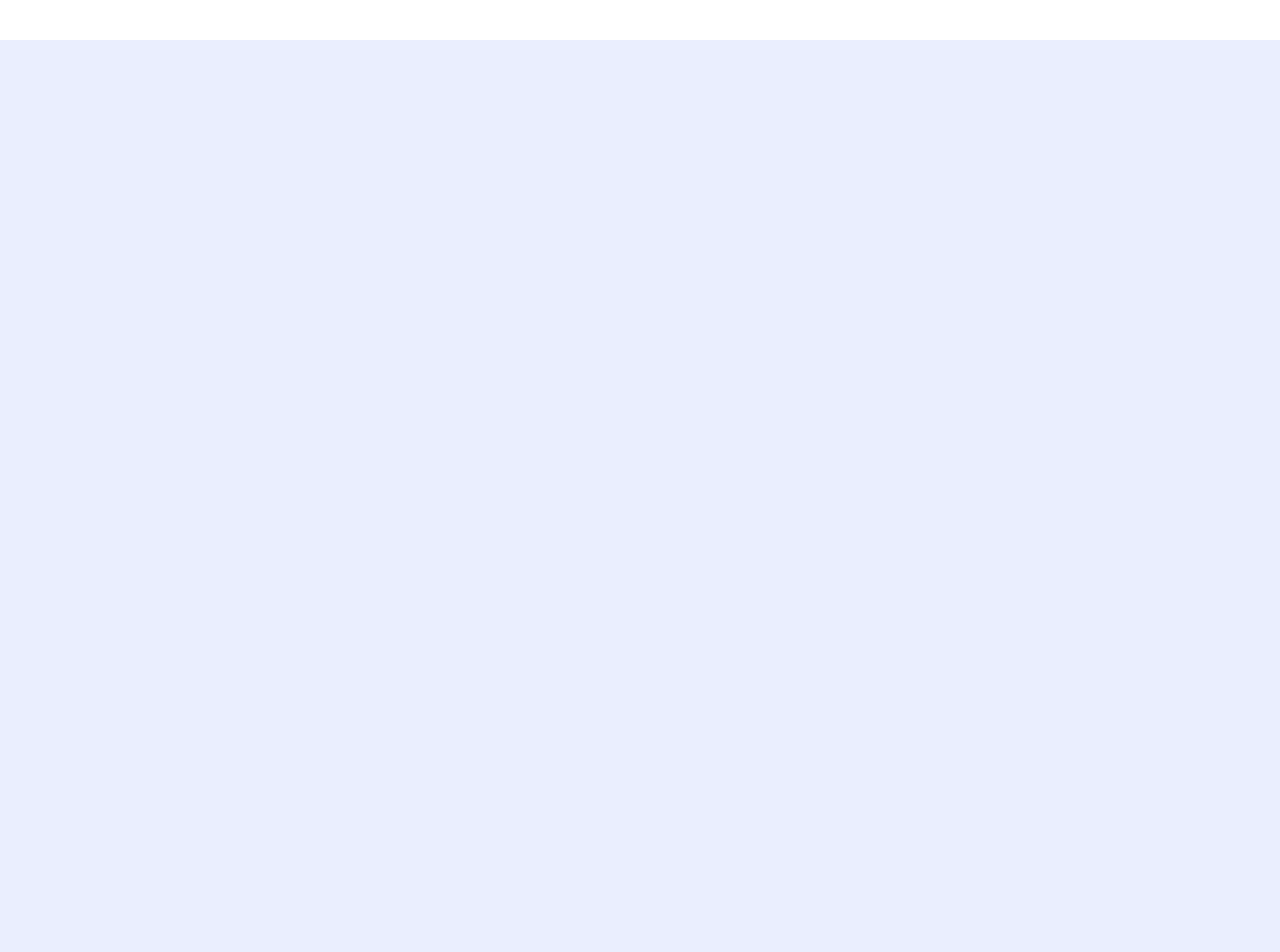
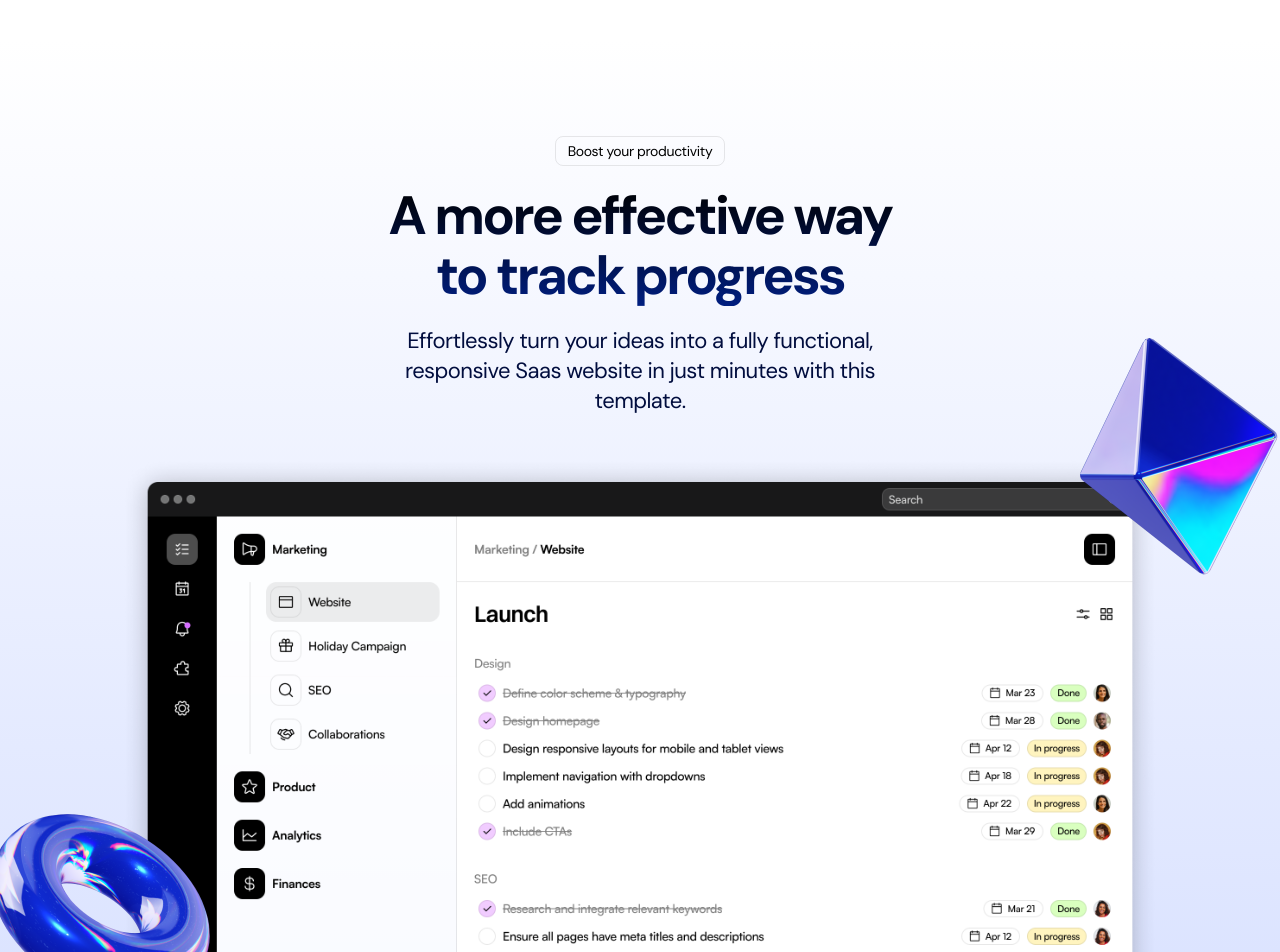
Before and after one commit to Rutvik17/Saas-landing-page, a Next.js app: page / in a window 1280 px wide. Shown: the part 920-1872 px from the top of the page. Before the commit the page ends 960 px from the top, so only its background shows below. Built offline with nearby package versions, Linux system fonts and the light colour scheme.

Commit message:
Implement product showcase section

```diff
--- a/src/app/globals.css
+++ b/src/app/globals.css
@@ -18,4 +18,8 @@
     .logo-ticker-image {
         @apply h-8 w-auto;
     }
+
+    .tag {
+        @apply text-sm inline-flex border border-[#222]/10 px-3 py-1 rounded-lg tracking-tight
+    }
 }
--- a/src/app/page.tsx
+++ b/src/app/page.tsx
@@ -1,6 +1,7 @@
 import { Header } from "@/sections/Header";
 import { Hero } from "@/sections/Hero";
 import { LogoTicker } from "@/sections/LogoTicker";
+import { ProductShowcase } from "@/sections/ProductShowcase";
 
 export default function Home() {
   return (
@@ -8,6 +9,7 @@ export default function Home() {
       <Header />
       <Hero />
       <LogoTicker />
+      <ProductShowcase />
     </>
   );
 }
--- a/src/sections/Hero.tsx
+++ b/src/sections/Hero.tsx
@@ -11,7 +11,7 @@ export const Hero = () => {
 
         <div className='md:flex items-center'>
           <div className='md:w-[478px]'>
-            <div className="text-sm inline-flex border border-[#222]/10 px-3 py-1 rounded-lg tracking-tight">
+            <div className="tag">
               Version 2.0 is here
             </div>
             <h1 className="text-5xl md:text-7xl font-bold tracking-tighter
--- a/src/sections/ProductShowcase.tsx
+++ b/src/sections/ProductShowcase.tsx
@@ -1,3 +1,45 @@
+import Image from 'next/image';
+import productImage from '@/assets/product-image.png';
+import pyramidImage from '@/assets/pyramid.png';
+import tubeImage from '@/assets/tube.png';
+
 export const ProductShowcase = () => {
-  return null;
+  return (
+    <section className='bg-gradient-to-b from-[#FFFFFF] to-[#D2DCFF] py-24 overflow-x-clip'>
+      <div className="container">
+        <div className='max-w-[540px] mx-auto'>
+          <div className='flex justify-center'>
+            <div className='tag'>
+              Boost your productivity
+            </div>
+          </div>
+          <h2 className='text-center text-3xl md:text-[54px] md:leading-[60px] font-bold tracking-tighter
+        bg-gradient-to-b from-black to-[#001E80] text-transparent bg-clip-text mt-5'>
+            A more effective way to track progress
+          </h2>
+          <p className='text-center text-[22px] leading-[30px] tracking-tight text-[#010D3E] mt-5'>
+            Effortlessly turn your ideas into a fully functional, responsive Saas
+            website in just minutes with this template.</p>
+        </div>
+        <div className="relative">
+          <Image src={productImage}
+            alt='Product Image'
+            className='mt-10'
+          />
+          <Image src={pyramidImage}
+            height={262}
+            width={262}
+            alt='Pyramid Image'
+            className='hidden md:block absolute -right-36 -top-32'
+          />
+          <Image src={tubeImage}
+            height={248}
+            width={248}
+            alt='Tube Image'
+            className='hidden md:block absolute bottom-24 -left-36'
+          />
+        </div>
+      </div>
+    </section>
+  );
 };
```
